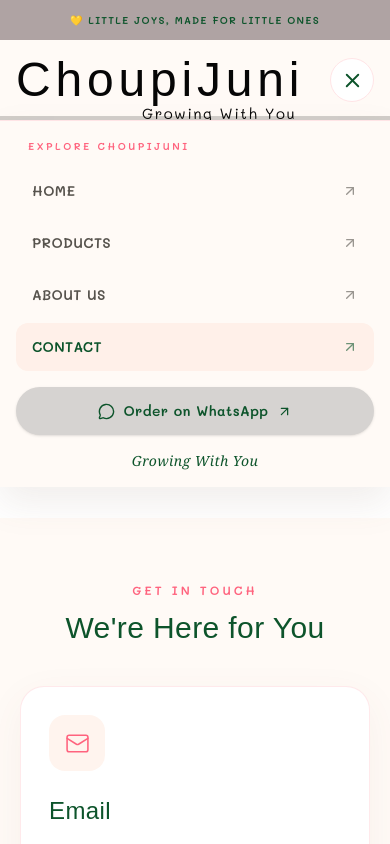
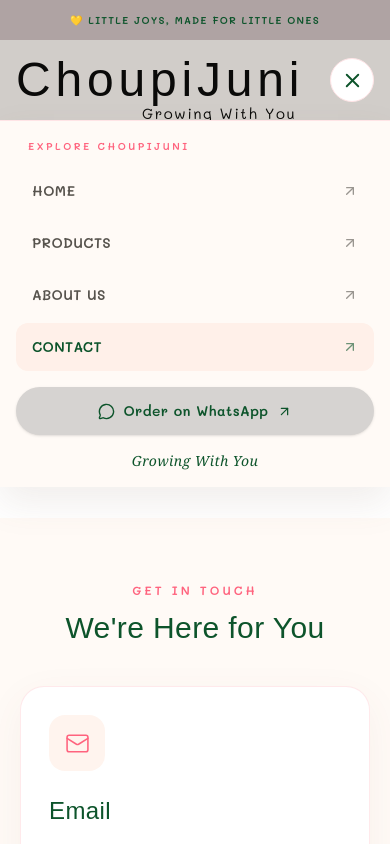
Before and after one commit to Thilaga2022/choupi-juni, a React (Vite) app: page /contact in a window 390 px wide. Both pictures are taken after a click on the button "Open navigation menu". Shown: the top 844 px of the page. Built offline with nearby package versions, Linux system fonts and the light colour scheme; a web font is replaced by a local one.

Commit message:
Fixed Navbar issue on Iphn

```diff
--- a/src/components/Navbar.jsx
+++ b/src/components/Navbar.jsx
@@ -78,7 +78,10 @@
           <button
             type="button"
             onClick={() => setIsMenuOpen((open) => !open)}
-            className="flex h-11 w-11 shrink-0 items-center justify-center rounded-full border border-rose-100 bg-white text-green-900 transition hover:border-rose-300 hover:bg-[#FFF4EE] hover:text-rose-500 focus-visible:outline-none focus-visible:ring-2 focus-visible:ring-rose-400 lg:hidden"
+            className="relative z-60 flex h-11 w-11 shrink-0
+    touch-manipulation items-center justify-center
+    rounded-full border border-rose-100 bg-white
+    text-green-900 lg:hidden"
             aria-label={isMenuOpen ? "Close navigation menu" : "Open navigation menu"}
             aria-expanded={isMenuOpen}
             aria-controls="mobile-navigation"
@@ -94,7 +97,7 @@
               type="button"
               aria-label="Close navigation menu"
               onClick={closeMenu}
-              className="fixed inset-0 top-19 z-40 bg-stone-900/20 lg:hidden"
+              className="fixed inset-0 z-40 bg-stone-900/20 lg:hidden"
             />
 
             <div
```
